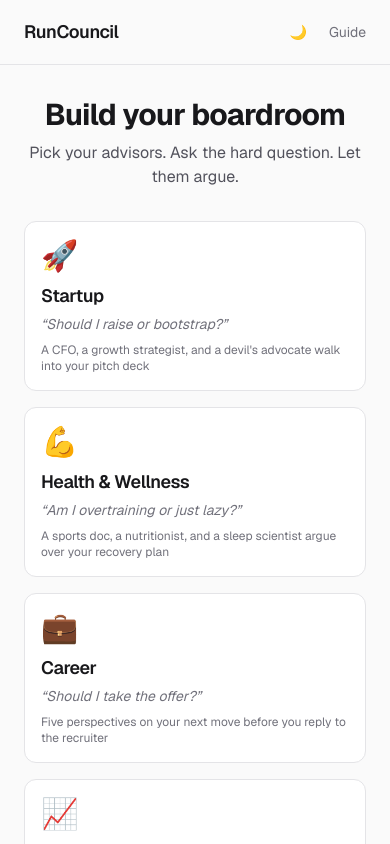
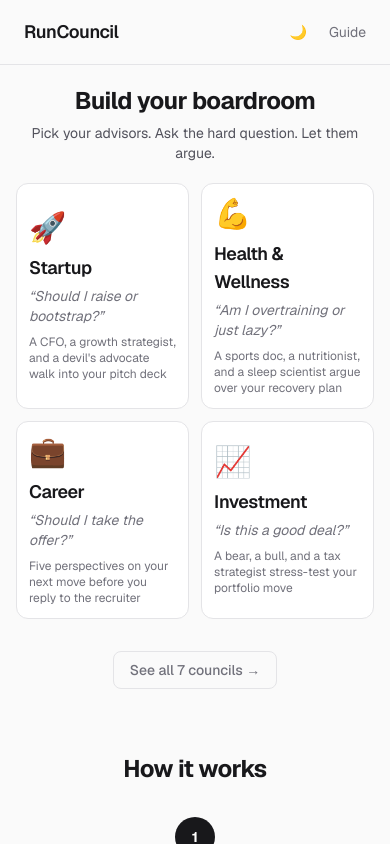
Before and after one commit to AgentPerrow/runcouncil, a Next.js app: page / in a window 390 px wide. Shown: the top 844 px of the page. Built offline with nearby package versions, Linux system fonts and the light colour scheme.

Commit message:
mobile: tighter hero, 2-col cards, compact spacing for more above fold

```diff
--- a/src/app/page.tsx
+++ b/src/app/page.tsx
@@ -234,25 +234,25 @@ export default function Home() {
         </div>
       )}
 
-      <div className="mx-auto max-w-5xl px-6 py-8">
+      <div className="mx-auto max-w-5xl px-4 sm:px-6 py-5 sm:py-8">
         {/* Step 1: Select */}
         {step === "select" && (
           <div>
-            <div className="mb-8 text-center">
-              <h1 className="mb-2 text-3xl font-bold tracking-tight text-zinc-900 dark:text-zinc-100 sm:text-4xl">
+            <div className="mb-5 sm:mb-8 text-center">
+              <h1 className="mb-1.5 text-2xl font-bold tracking-tight text-zinc-900 dark:text-zinc-100 sm:text-4xl">
                 Build your boardroom
               </h1>
-              <p className="mx-auto max-w-xl text-base text-zinc-600 dark:text-zinc-400">
+              <p className="mx-auto max-w-xl text-sm sm:text-base text-zinc-600 dark:text-zinc-400">
                 Pick your advisors. Ask the hard question. Let them argue.
               </p>
             </div>
 
-            <div className="grid gap-4 sm:grid-cols-2 lg:grid-cols-4">
+            <div className="grid gap-3 sm:gap-4 grid-cols-2 lg:grid-cols-4">
               {featuredCouncils.map((council) => (
                 <button
                   key={council.id}
                   onClick={() => selectCouncil(council)}
-                  className="group rounded-xl border border-zinc-200 dark:border-zinc-800 bg-white dark:bg-zinc-900/50 p-4 text-left hover:border-zinc-400 dark:hover:border-zinc-600 hover:bg-zinc-50 dark:hover:bg-zinc-900"
+                  className="group rounded-xl border border-zinc-200 dark:border-zinc-800 bg-white dark:bg-zinc-900/50 p-3 sm:p-4 text-left hover:border-zinc-400 dark:hover:border-zinc-600 hover:bg-zinc-50 dark:hover:bg-zinc-900"
                 >
                   <div className="mb-2 text-3xl">{council.emoji}</div>
                   <h3 className="mb-1 text-lg font-semibold tracking-tight text-zinc-900 dark:text-zinc-100">
@@ -283,7 +283,7 @@ export default function Home() {
                     <button
                       key={council.id}
                       onClick={() => selectCouncil(council)}
-                      className="group rounded-xl border border-zinc-200 dark:border-zinc-800 bg-white dark:bg-zinc-900/50 p-4 text-left hover:border-zinc-400 dark:hover:border-zinc-600 hover:bg-zinc-50 dark:hover:bg-zinc-900"
+                      className="group rounded-xl border border-zinc-200 dark:border-zinc-800 bg-white dark:bg-zinc-900/50 p-3 sm:p-4 text-left hover:border-zinc-400 dark:hover:border-zinc-600 hover:bg-zinc-50 dark:hover:bg-zinc-900"
                     >
                       <div className="mb-2 text-3xl">{council.emoji}</div>
                       <h3 className="mb-1 text-lg font-semibold tracking-tight text-zinc-900 dark:text-zinc-100">
```
